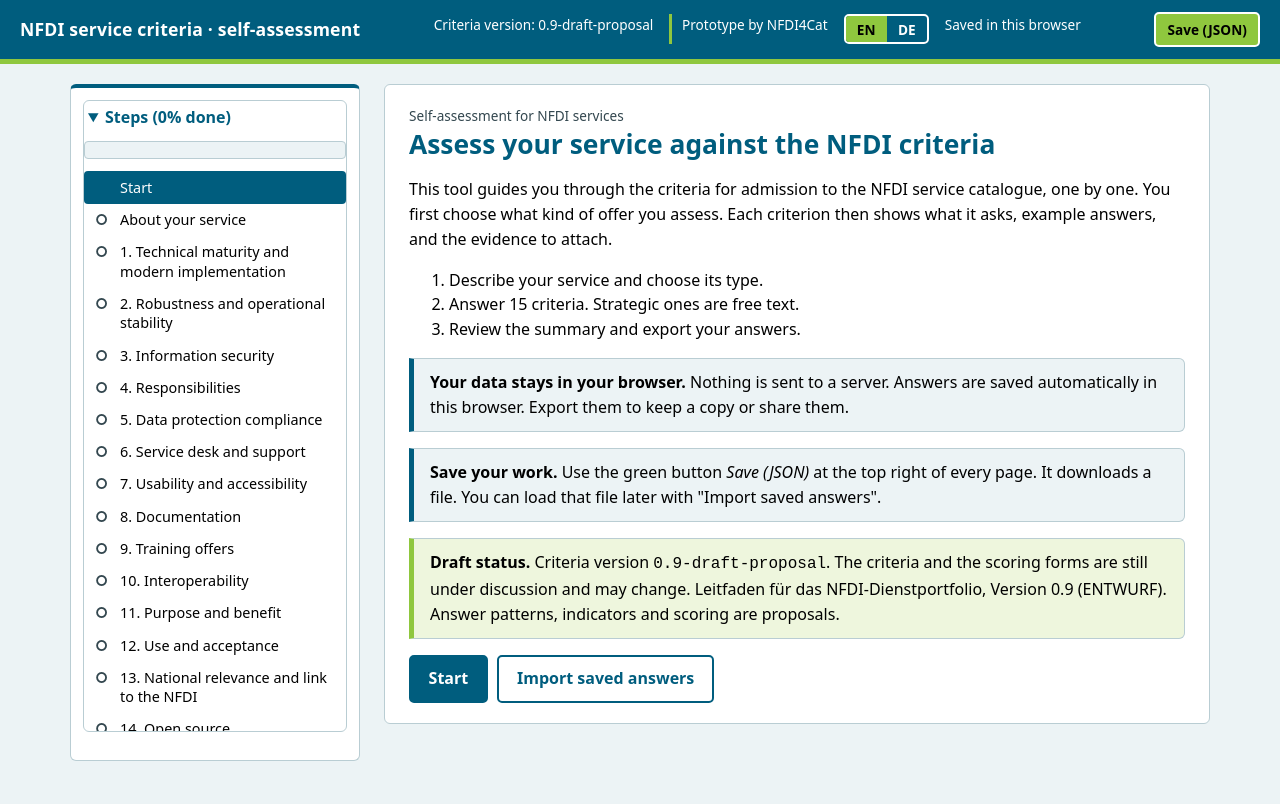
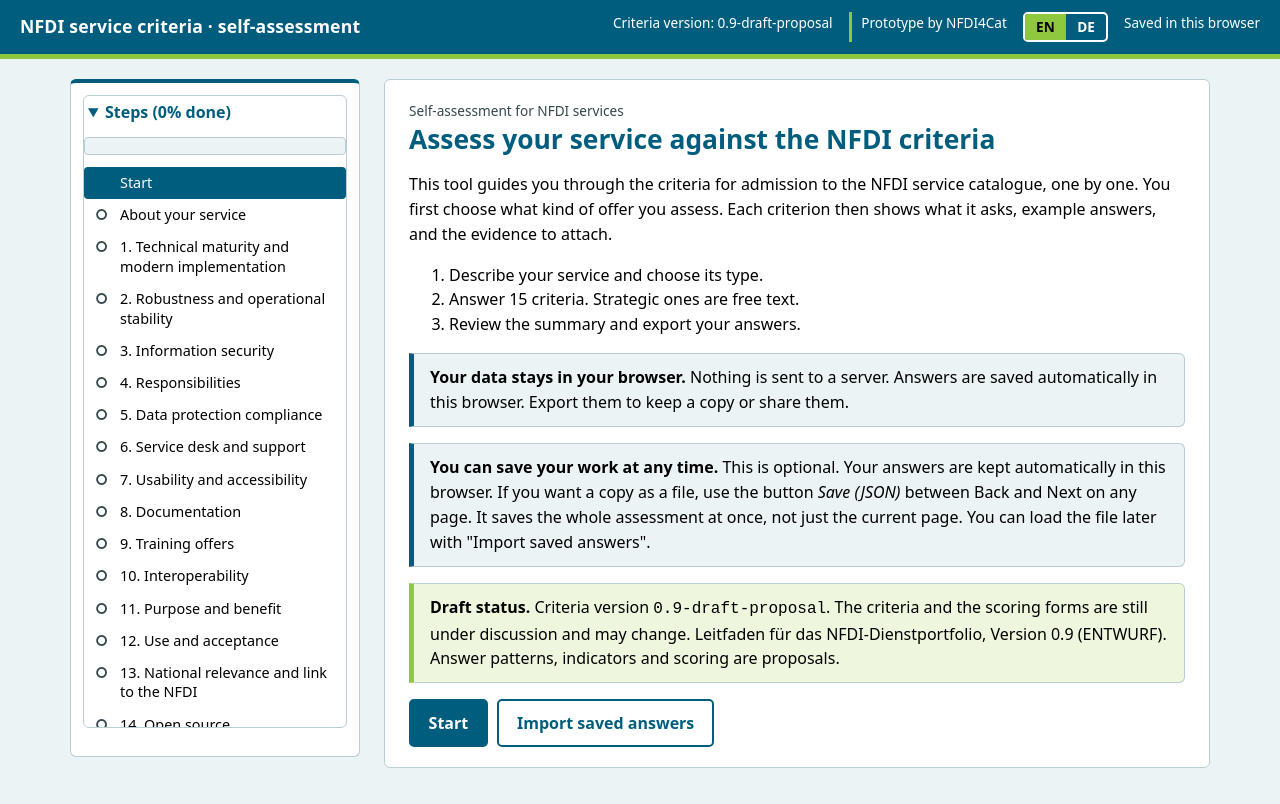
Before and after one commit to SaraEspinoza/NFDI_assessment_tool, a plain HTML site: page index.html in a window 1280 px wide. Drawn offline with Linux system fonts and the light colour scheme.

Commit message:
Make save hint optional and clearer (fixes #1)
Updated UI text for save button and instructions.

```diff
--- a/index.html
+++ b/index.html
@@ -130,7 +130,6 @@ td button:focus-visible{outline:3px solid #000}
 <header class="top">
   <h1 id="hdr-title">NFDI service criteria · self-assessment</h1>
   <div class="meta"><span id="ver">Criteria: loading…</span><span class="by" id="hdr-by">Prototype by NFDI4Cat</span><span class="langsw" id="langsw" role="group" aria-label="Language / Sprache"><button type="button" data-lang="en" aria-pressed="true" lang="en">EN</button><button type="button" data-lang="de" aria-pressed="false" lang="de">DE</button></span><span id="savestate" role="status" aria-live="polite"></span></div>
-<button type="button" id="hdr-save" class="btn small" data-act="dl-res" style="background:#8FC73E;color:#000;border:2px solid #fff;font-weight:700">Save (JSON)</button>
 </header>
 <div class="layout">
   <nav class="steps" id="nav" aria-label="Assessment steps"></nav>
@@ -167,7 +166,7 @@ td button:focus-visible{outline:3px solid #000}
 /* 1. UI texts. To change a label, edit it in BOTH languages ('en' and 'de'). */
 var UI={
 en:{
-'skip':'Skip to main content','hdr.title':'NFDI service criteria · self-assessment','hdr.by':'Prototype by NFDI4Cat','hdr.save':'Save (JSON)','hdr.savetip':'Save your answers as a file','start.save':'<strong>Save your work.</strong> Use the green button <em>Save (JSON)</em> at the top right of every page. It downloads a file. You can load that file later with "Import saved answers".','hdr.ver':'Criteria version: {0}','hdr.loading':'Criteria: loading…','hdr.error':'Criteria: error','lang.label':'Language',
+'skip':'Skip to main content','hdr.title':'NFDI service criteria · self-assessment','hdr.by':'Prototype by NFDI4Cat','hdr.save':'Save (JSON)','hdr.savetip':'Save your answers as a file','start.save':'<strong>You can save your work at any time.</strong> This is optional. Your answers are kept automatically in this browser. If you want a copy as a file, use the button <em>Save (JSON)</em> between Back and Next on any page. It saves the whole assessment at once, not just the current page. You can load the file later with "Import saved answers".','hdr.ver':'Criteria version: {0}','hdr.loading':'Criteria: loading…','hdr.error':'Criteria: error','lang.label':'Language',
 'nav.aria':'Assessment steps','nav.steps':'Steps ({0}% done)','nav.start':'Start','nav.about':'About your service','nav.summary':'Summary and export',
 'stat.answered':'Answered','stat.na':'Not applicable','stat.open':'Open','chk.yes':'Yes','chk.no':'No','chk.na':'Not applicable',
 'start.eyebrow':'Self-assessment for NFDI services','start.title':'Assess your service against the NFDI criteria',
@@ -201,7 +200,7 @@ en:{
 'chkl.Checklist':'Checklist','chkl.Checks':'Checks','chkl.Tests to run':'Tests to run'
 },
 de:{
-'skip':'Zum Hauptinhalt springen','hdr.title':'NFDI-Dienstkriterien · Selbstbewertung','hdr.by':'Prototyp von NFDI4Cat','hdr.save':'Speichern (JSON)','hdr.savetip':'Antworten als Datei speichern','start.save':'<strong>Arbeit speichern.</strong> Nutzen Sie den grünen Button <em>Speichern (JSON)</em> oben rechts auf jeder Seite. Er lädt eine Datei herunter. Diese Datei können Sie später mit "Gespeicherte Antworten importieren" wieder laden.','hdr.ver':'Kriterienversion: {0}','hdr.loading':'Kriterien: lädt…','hdr.error':'Kriterien: Fehler','lang.label':'Sprache',
+'skip':'Zum Hauptinhalt springen','hdr.title':'NFDI-Dienstkriterien · Selbstbewertung','hdr.by':'Prototyp von NFDI4Cat','hdr.save':'Speichern (JSON)','hdr.savetip':'Antworten als Datei speichern','start.save':'<strong>Sie können Ihre Arbeit jederzeit speichern.</strong> Das ist freiwillig. Ihre Antworten bleiben automatisch in diesem Browser erhalten. Wenn Sie eine Kopie als Datei möchten, nutzen Sie auf einer beliebigen Seite den Button <em>Speichern (JSON)</em> zwischen Zurück und Weiter. Er speichert die gesamte Bewertung auf einmal, nicht nur die aktuelle Seite. Die Datei können Sie später mit "Gespeicherte Antworten importieren" wieder laden.','hdr.ver':'Kriterienversion: {0}','hdr.loading':'Kriterien: lädt…','hdr.error':'Kriterien: Fehler','lang.label':'Sprache',
 'nav.aria':'Schritte der Selbstbewertung','nav.steps':'Schritte ({0} % erledigt)','nav.start':'Start','nav.about':'Zu Ihrem Dienst','nav.summary':'Zusammenfassung und Export',
 'stat.answered':'Beantwortet','stat.na':'Nicht anwendbar','stat.open':'Offen','chk.yes':'Ja','chk.no':'Nein','chk.na':'Nicht anwendbar',
 'start.eyebrow':'Selbstbewertung für NFDI-Dienste','start.title':'Bewerten Sie Ihren Dienst anhand der NFDI-Kriterien',
@@ -455,7 +454,7 @@ function renderAbout(d,s){
 function pager(s,d,isCrit){
   var n=stepCount(d);
   var next=(s.step===n-2)?t('pager.review'):t('pager.next');
-  return '<div class="pager"><button class="btn sec" type="button" data-prev>'+esc(t('pager.back'))+'</button><button class="btn" type="button" data-next>'+esc(next)+'</button></div>';
+  return '<div class="pager"><button class="btn sec" type="button" data-prev>'+esc(t('pager.back'))+'</button><button class="btn sec" type="button" data-act="dl-res" title="'+esc(t('hdr.savetip'))+'">'+esc(t('hdr.save'))+'</button><button class="btn" type="button" data-next>'+esc(next)+'</button></div>';
 }
 function renderCriterion(d,s,idx){
   var c=d.criteria[idx],a=ans(s,c.id),n=d.criteria.length,ty=s.meta.type;
```
